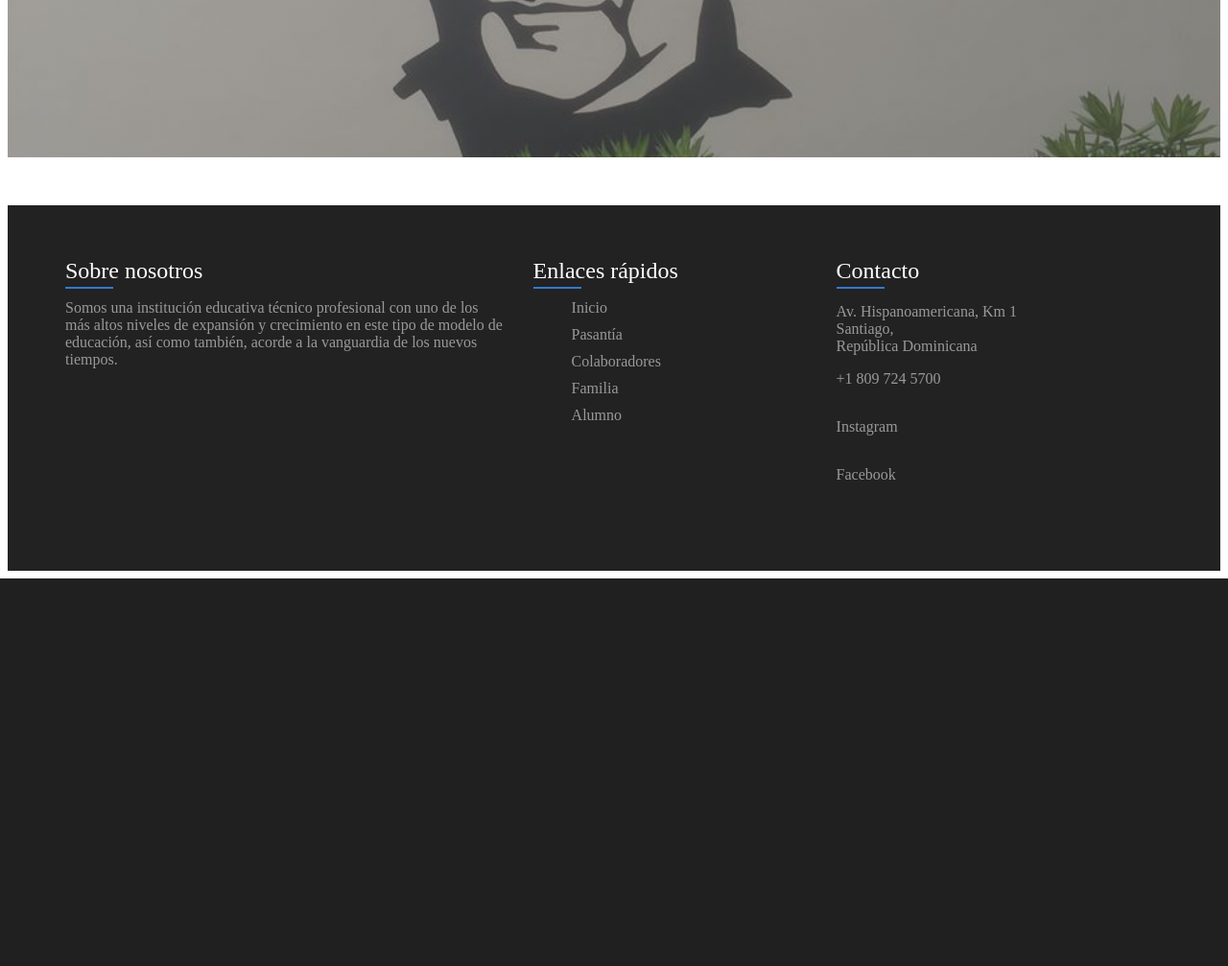
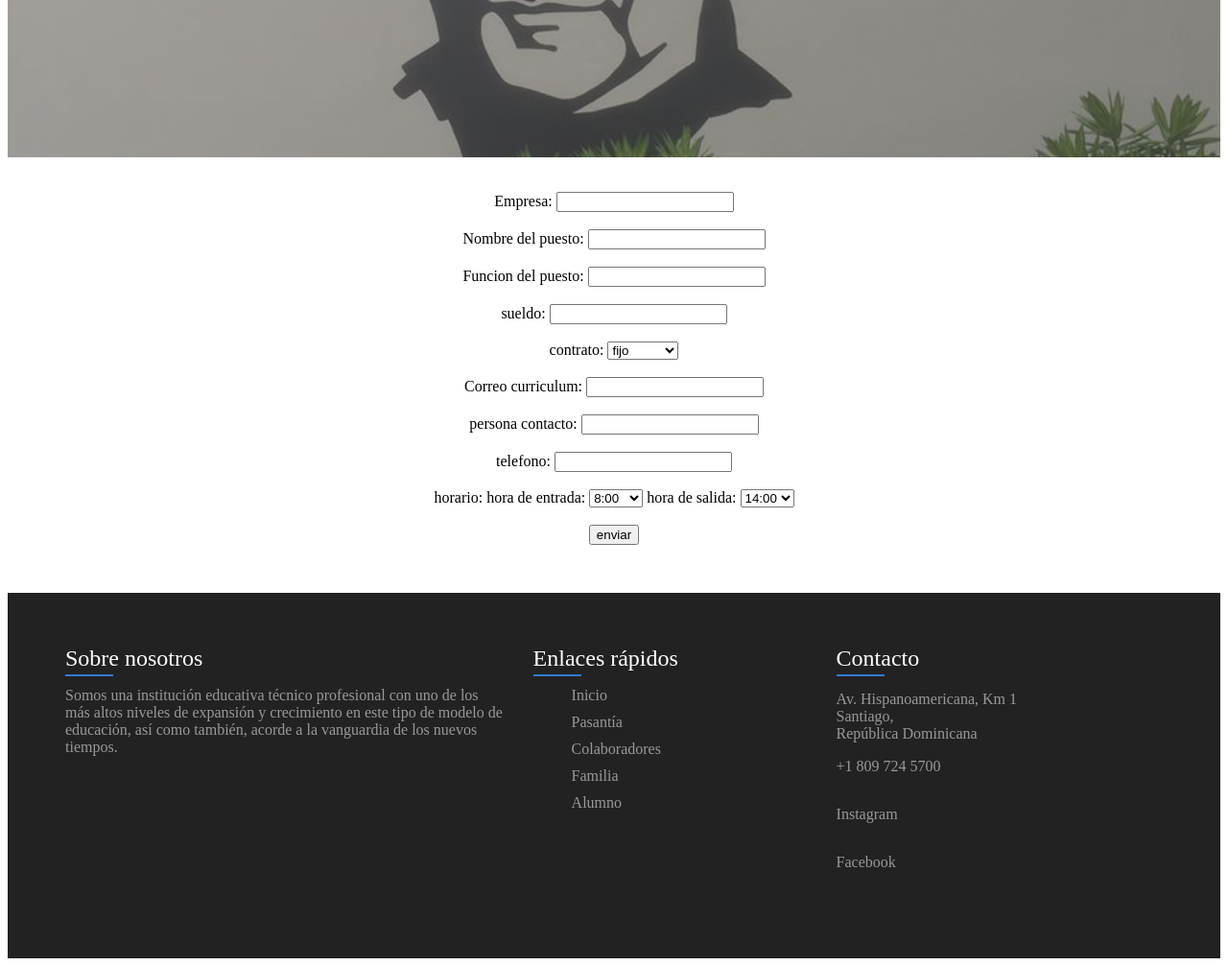
Before and after one commit to cricrivr/practica.grupal, a PHP site: page /vacantes.php in a window 1280 px wide. Shown: the part 494-1501 px from the top of the page at 96% size. Before the commit the page ends 1097 px from the top, so only its background shows below. Run offline with PHP 8.4, Linux system fonts and the light colour scheme.

Commit message:
se agrego conecion personal(oliverjx) y formulario de vacantes

```diff
--- a/vacantes.php
+++ b/vacantes.php
@@ -4,16 +4,13 @@
     <meta charset="UTF-8">
     <meta http-equiv="X-UA-Compatible" content="IE=edge">
     <meta name="viewport" content="width=device-width, initial-scale=1.0">
-    <title>Vacantes - formulario</title>
-
+    <title>alumno</title>
     <link rel="icon" href="imagenes/logo-1.png">
-
     <link rel="stylesheet" href="menu.css">
     <link rel="stylesheet" href="css.css">
     <link rel="stylesheet" href="footer.css">
     <link rel="stylesheet" href="contenido.css">
 </head>
-<body>
 <body>
 <header>
 
@@ -75,6 +72,70 @@
             </nav>
         </header>
 
+<br> <br>
+
+<center>
+
+        <form action="insert_vacante.php" method="post" >
+            <label >Empresa: </label>
+            <input type="text" name="empr"><br> <br>
+
+            <label >Nombre del puesto: </label>
+            <input type="text" name="nomb"><br> <br>
+
+            <label >Funcion del puesto: </label>
+            <input type="text" name="func"><br> <br>
+
+            <label >sueldo: </label>
+            <input type="text" name="suel" ><br> <br>
+
+            <label >contrato: </label>
+            <select type="text" name="cont">
+                <option value="0">fijo</option>
+                <option value="1">temporal</option>
+            </select> <br> <br>
+
+            <label >Correo curriculum: </label>
+            <input type="text" name="corr"><br> <br>
+
+            <label > persona contacto: </label>
+            <input type="text" name="pers"><br> <br>
+
+            <label >telefono: </label>
+            <input type="text" name="telf"><br> <br>
+
+            <label >horario: </label>
+                <label >hora de entrada:
+                    <select name="hora_a" >
+                        <option value="8:00:00">8:00</option>
+                        <option value="9:00:00">9:00</option>
+                        <option value="10:00:00">10:00</option>
+                        <option value="11:00:00">11:00</option>
+                        <option value="12:00:00">12:00</option>
+                        <option value="13:00:00">13:00</option>
+                    </select>
+                </label>
+
+
+                <label >hora de salida:
+                    <select name="hora_b" >
+                        <option value="14:00:00">14:00</option>
+                        <option value="15:00:00">15:00</option>
+                        <option value="16:00:00">16:00</option>
+                        <option value="17:00:00">17:00</option>
+                        <option value="18:00:00">18:00</option>
+                        <option value="19:00:00">19:00</option>
+                    </select>
+                </label>
+
+
+            <br> <br>
+
+            <button>enviar</button>
+
+        </form>
+        </center>
+
             <footer>
 
                 <div class="container">
@@ -122,10 +183,8 @@
                          <p><a href="https://www.facebook.com/IPISASDB">Facebook</a><br></p>
                         </li>
                 </div>
-
+            </div>
             </footer>
-
-
 
 </body>
 </html>
```
Also changed, not shown: conexion_o.php (added, +26 -0 lines), insert_vacante.php (added, +23 -0 lines). Lines whose indentation alone changed are shown as unchanged.
